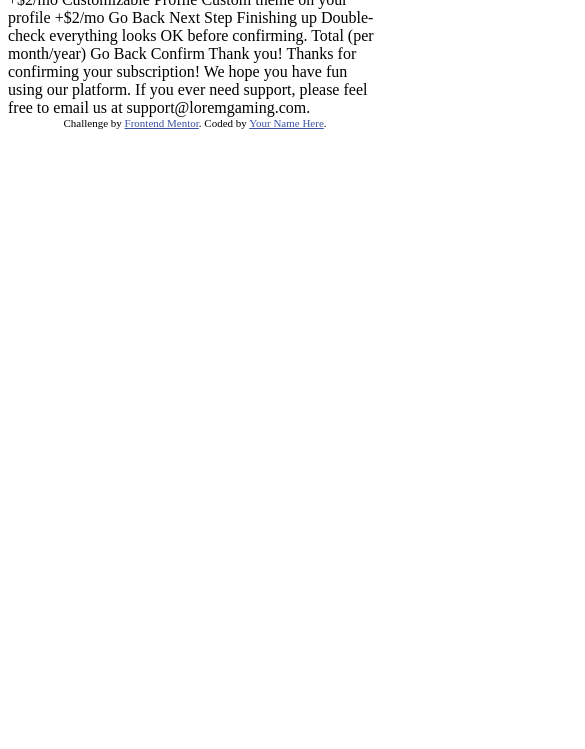
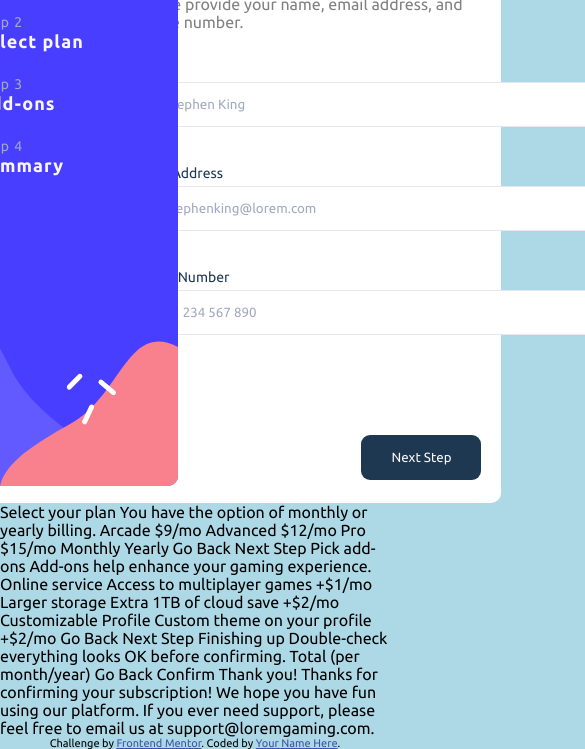
Before and after one commit to TurtleHorse/Multi-Step-Form, a plain HTML site: page index.html in a window 390 px wide. Shown: the part 197-946 px from the top of the page, 585 px wide, since content can reach past the window. Before the commit the page ends 844 px from the top, so only its background shows below. Drawn offline with Linux system fonts and the light colour scheme.

Commit message:
created the personal info page with a form that takes Name, Email and Phone Number

```diff
--- a/index.html
+++ b/index.html
@@ -1,126 +1,133 @@
 <!DOCTYPE html>
 <html lang="en">
   <head>
-  <meta charset="UTF-8">
-  <meta name="viewport" content="width=device-width, initial-scale=1.0"> <!-- displays site properly based on user's device -->
+    <meta charset="UTF-8" />
+    <meta name="viewport" content="width=device-width, initial-scale=1.0" />
+    <!-- displays site properly based on user's device -->
 
-  <link rel="icon" type="image/png" sizes="32x32" href="./assets/images/favicon-32x32.png">
-
+    <link
+      rel="icon"
+      type="image/png"
+      sizes="32x32"
+      href="./assets/images/favicon-32x32.png"
+    />
+    <link rel="stylesheet" href="style.css" />
     <title>Frontend Mentor | Multi-step form</title>
 
     <!-- Feel free to remove these styles or customise in your own stylesheet 👍 -->
     <style>
-    .attribution { font-size: 11px; text-align: center; }
-    .attribution a { color: hsl(228, 45%, 44%); }
+      .attribution {
+        font-size: 11px;
+        text-align: center;
+      }
+      .attribution a {
+        color: hsl(228, 45%, 44%);
+      }
     </style>
   </head>
   <body>
-
+    <div class="wrapper">
+      <div class="container__main">
         <!-- Sidebar start -->
-
-  Step 1
-  Your info
-
-  Step 2
+        <div class="sidebar">
+          <img
+            class="sidebar-img"
+            src="./assets/images/bg-sidebar-desktop.svg"
+            alt=""
+          />
+          <div class="steps">
+            <div class="steps-contained">
+              <div href="" class="number number2">1</div>
+              <div href="" class="first-step step">
+                <span>Step 1</span> <br />Your info
+              </div>
+            </div>
+            <div class="steps-contained">
+              <div href="" class="number number2">2</div>
+              <div href="" class="second-step step">
+                <span>Step 2</span> <br />
                 Select plan
-
-  Step 3
+              </div>
+            </div>
+            <div class="steps-contained">
+              <div href="" class="number number2">3</div>
+              <div href="" class="third-step step">
+                <span>Step 3</span> <br />
                 Add-ons
-
-  Step 4
+              </div>
+            </div>
+            <div class="steps-contained">
+              <div href="" class="number number2">4</div>
+              <div href="" class="fourth-step step">
+                <span>Step 4</span> <br />
                 Summary
-
+              </div>
+            </div>
+          </div>
+        </div>
         <!-- Sidebar end -->
 
         <!-- Step 1 start -->
-
-  Personal info
-  Please provide your name, email address, and phone number.
-
-  Name
-  e.g. Stephen King
-
-  Email Address
-  e.g. stephenking@lorem.com
-
-  Phone Number
-  e.g. +1 234 567 890
-
-  Next Step
-
+        <div class="main__box">
+          <h1>Personal info</h1>
+          <p>Please provide your name, email address, and phone number.</p>
+          <form action="">
+            <label>Name</label>
+            <input type="text" value="e.g. Stephen King" />
+            <br />
+            <label for="">Email Address</label>
+            <input type="email" value="e.g. stephenking@lorem.com" />
+            <br />
+            <label for="">Phone Number</label>
+            <input type="text" value="e.g. +1 234 567 890" />
+          </form>
+          <div class="button-wrap">
+            <button class="button button__next">Next Step</button>
+          </div>
+        </div>
+      </div>
+    </div>
     <!-- Step 1 end -->
 
     <!-- Step 2 start -->
 
-  Select your plan
-  You have the option of monthly or yearly billing.
-
-  Arcade
-  $9/mo
-
-  Advanced
-  $12/mo
-
-  Pro
-  $15/mo
-
-  Monthly
-  Yearly
-
-  Go Back
-  Next Step
+    Select your plan You have the option of monthly or yearly billing. Arcade
+    $9/mo Advanced $12/mo Pro $15/mo Monthly Yearly Go Back Next Step
 
     <!-- Step 2 end -->
 
     <!-- Step 3 start -->
 
-  Pick add-ons
-  Add-ons help enhance your gaming experience.
-
-  Online service
-  Access to multiplayer games
-  +$1/mo
-
-  Larger storage
-  Extra 1TB of cloud save
-  +$2/mo
-
-  Customizable Profile
-  Custom theme on your profile
-  +$2/mo
-
-  Go Back
-  Next Step
+    Pick add-ons Add-ons help enhance your gaming experience. Online service
+    Access to multiplayer games +$1/mo Larger storage Extra 1TB of cloud save
+    +$2/mo Customizable Profile Custom theme on your profile +$2/mo Go Back Next
+    Step
 
     <!-- Step 3 end -->
 
     <!-- Step 4 start -->
 
-  Finishing up
-  Double-check everything looks OK before confirming.
+    Finishing up Double-check everything looks OK before confirming.
 
     <!-- Dynamically add subscription and add-on selections here -->
 
-  Total (per month/year)
-
-  Go Back
-  Confirm
+    Total (per month/year) Go Back Confirm
 
     <!-- Step 4 end -->
 
     <!-- Step 5 start -->
 
-  Thank you!
-
-  Thanks for confirming your subscription! We hope you have fun
-  using our platform. If you ever need support, please feel free
-  to email us at support@loremgaming.com.
+    Thank you! Thanks for confirming your subscription! We hope you have fun
+    using our platform. If you ever need support, please feel free to email us
+    at support@loremgaming.com.
 
     <!-- Step 5 end -->
 
     <div class="attribution">
-    Challenge by <a href="https://www.frontendmentor.io?ref=challenge" target="_blank">Frontend Mentor</a>.
-    Coded by <a href="#">Your Name Here</a>.
+      Challenge by
+      <a href="https://www.frontendmentor.io?ref=challenge" target="_blank"
+        >Frontend Mentor</a
+      >. Coded by <a href="#">Your Name Here</a>.
     </div>
   </body>
 </html>
--- /dev/null
+++ b/style.css
@@ -0,0 +1,180 @@
+@import url("https://fonts.googleapis.com/css2?family=Ubuntu:wght@400;500;700&display=swap");
+
+* {
+  margin: 0;
+  padding: 0;
+  box-sizing: border-box;
+  font-family: "Ubuntu", sans-serif;
+}
+
+:root {
+  --denim-blue: #1e3852;
+  --grey--: #808080;
+  --light-blue: #add8e6;
+  --light-grey: #a3a9c0;
+  --white--: hsl(0, 18%, 97%);
+}
+
+.wrapper {
+  display: flex;
+  align-items: center;
+  justify-content: center;
+  margin-top: 100px;
+}
+.container__main {
+  width: 940px;
+  height: 600px;
+  display: flex;
+  position: relative;
+  z-index: 10;
+  background-color: white;
+  border-radius: 10px;
+}
+body {
+  background-color: var(--light-blue);
+}
+
+label {
+  font-size: 14px;
+  color: var(--denim-blue);
+  margin-top: 20px;
+  margin-bottom: 5px;
+}
+
+.button {
+  border: none;
+  width: 120px;
+  height: 45px;
+  border-radius: 9px;
+  position: relative;
+  left: 62%;
+  margin-top: 100px;
+  cursor: pointer;
+  transition: all .2s ease;
+
+}
+
+.button:hover {
+  transform: scale(1.1);
+}
+/*
+
+LEFT SIDEBAR//////////////////////////////
+
+*/
+
+.sidebar {
+  width: 40%;
+  margin-top: 15px;
+  margin-left: 15px;
+}
+
+.sidebar-img {
+  z-index: 1;
+  position: absolute;
+}
+
+.steps {
+  position: relative;
+  z-index: 2;
+  display: flex;
+  flex-direction: column;
+  padding-left: 10%;
+  margin-top: 20px;
+}
+
+.step {
+  color: var(--white--);
+  font-size: 18px;
+  font-weight: bold;
+  letter-spacing: 1px;
+}
+
+.step span {
+  color: var(--light-grey);
+  font-size: 14px;
+  font-weight: 300;
+}
+
+.steps-contained {
+  display: flex;
+  margin: 10px 0 10px 10px;
+}
+
+.number {
+  /* What step we ARE on*/
+  font-weight: 500;
+  display: flex;
+  align-items: center;
+  justify-content: center;
+  border: solid none;
+  border-radius: 90px;
+  width: 30px;
+  height: 30px;
+  background-color: var(--light-blue);
+  margin-right: 10px;
+  margin-top: 5px;
+}
+
+/* What steps we are NOT on
+.number2{
+    display: flex;
+    align-items: center;
+    justify-content: center;
+    border: solid white 1px;
+    color: var(--white--);
+    border-radius: 90px;
+    width: 30px;
+    height: 30px
+}
+*/
+
+/*
+
+RIGHT MAIN CONTAINER////////////////////////////////
+
+*/
+.main__box {
+  width: 60%;
+}
+
+.main__box h1 {
+  color: var(--denim-blue);
+  margin-top: 25px;
+  padding-top: 20px;
+}
+
+.main__box p {
+  color: var(--grey--);
+  padding-bottom: 10px;
+  padding-top: 10px;
+}
+
+.main__box form {
+  display: flex;
+  flex-direction: column;
+}
+
+.main__box input {
+  height: 45px;
+  width: 460px;
+  color: var(--light-grey);
+  border: 1px solid hsla(0, 0%, 83%, 0.541);
+  border-radius: 5px;
+  padding-left: 5px;
+}
+
+input:focus {
+  border: 1px solid var(--denim-blue) !important;
+  box-shadow: 6px 5px 5px #1e385275 !important ;
+}
+
+input:focus {
+  outline-offset: 0px !important;
+  outline: none !important;
+}
+
+.button__next {
+  background-color: var(--denim-blue);
+  color: var(--white--);
+}
```
Lines whose indentation alone changed are shown as unchanged.
